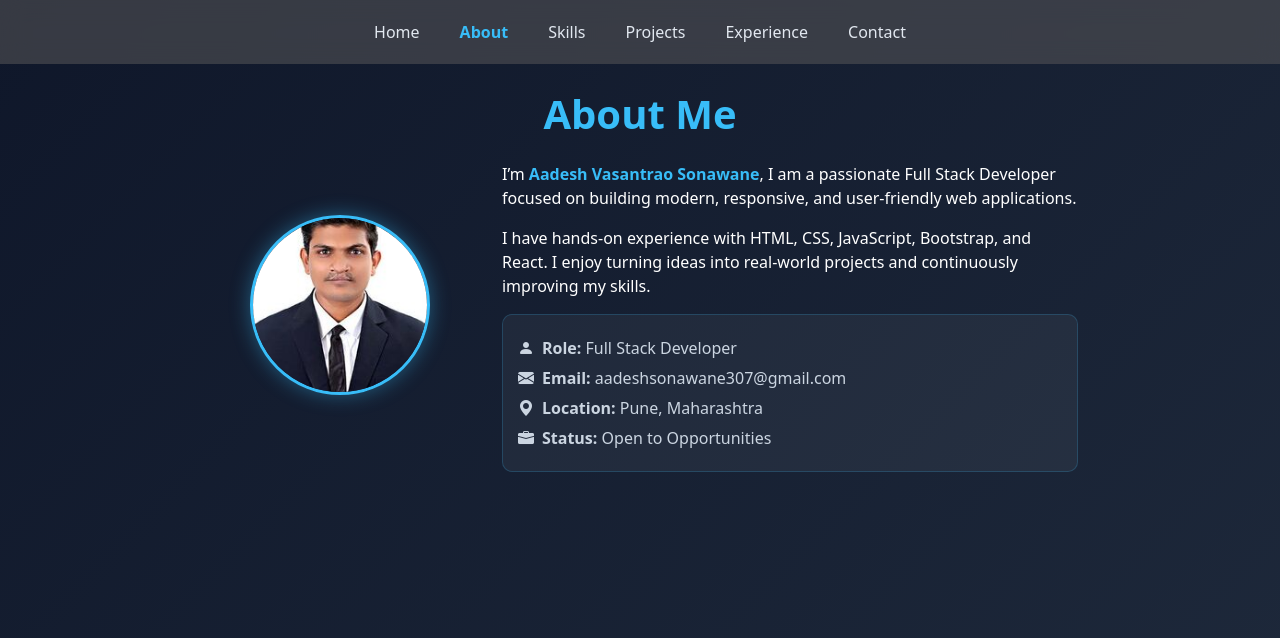
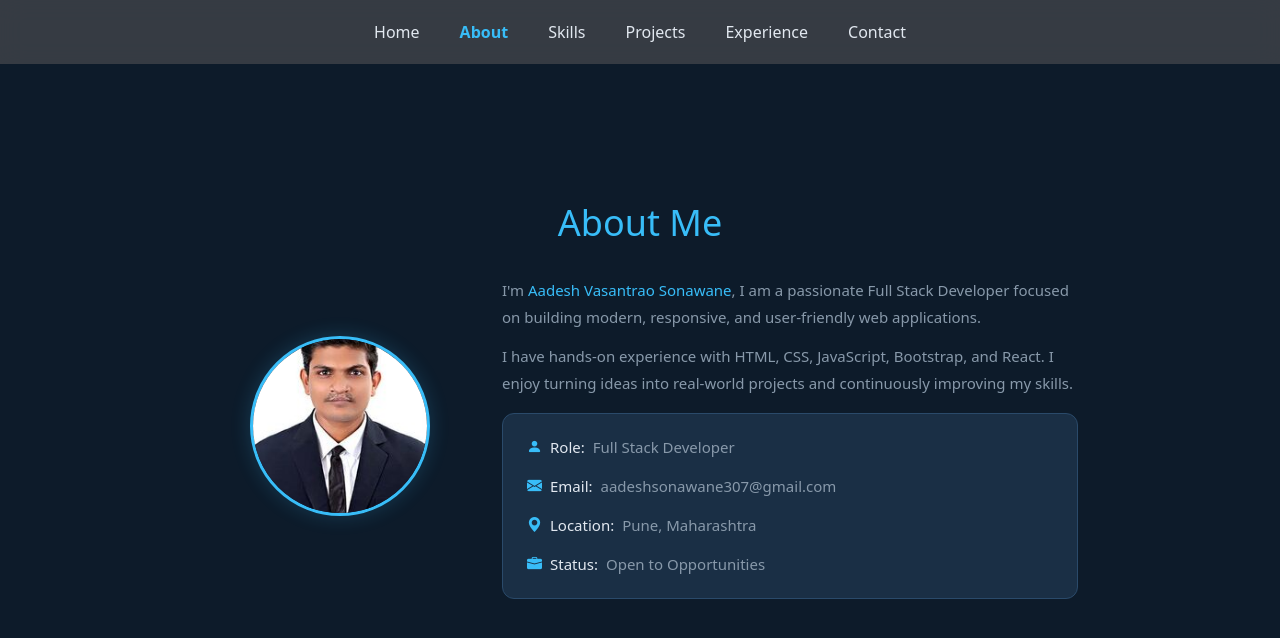
Before and after one commit to Mr-StrangerCoder/Portfolio-react, a React (Vite) app: page /AboutMe in a window 1280 px wide. Shown: the top 638 px of the page. Built offline with nearby package versions, Linux system fonts and the light colour scheme.

Commit message:
UI update in aboutme.jsx

```diff
--- a/src/pages/AboutMe.jsx
+++ b/src/pages/AboutMe.jsx
@@ -20,7 +20,7 @@ const AboutMe = () => {
 
         <h1 className='text-center title'>About Me</h1>
 
-        <div className='row align-items-center mt-4'>
+        <div className='row align-items-center'>
 
           {/* Image */}
           <div className='col-12 col-md-4 text-center mb-4'>
@@ -30,24 +30,35 @@ const AboutMe = () => {
           {/* Content */}
           <div className='col-12 col-md-8'>
             <p>
-              I’m <span className="highlight">{about.name}</span>, {about.description1}
+              I'm <span className="highlight">{about.name}</span>, {about.description1}
             </p>
 
             <p>{about.description2}</p>
 
             {/* Info Box */}
-            <div className="info-box mt-3">
+            <div className="info-box">
 
-              <p><i className="bi bi-person-fill me-2"></i><strong>Role:</strong> {about.role}</p>
+              <p>
+                <i className="bi bi-person-fill"></i>
+                <strong>Role:</strong> {about.role}
+              </p>
 
-              <p><i className="bi bi-envelope-fill me-2"></i><strong>Email:</strong> {about.email}</p>
+              <p>
+                <i className="bi bi-envelope-fill"></i>
+                <strong>Email:</strong> {about.email}
+              </p>
 
-              <p><i className="bi bi-geo-alt-fill me-2"></i><strong>Location:</strong> {about.location}</p>
+              <p>
+                <i className="bi bi-geo-alt-fill"></i>
+                <strong>Location:</strong> {about.location}
+              </p>
 
-              <p><i className="bi bi-briefcase-fill me-2"></i><strong>Status:</strong> {about.availability}</p>
+              <p>
+                <i className="bi bi-briefcase-fill"></i>
+                <strong>Status:</strong> {about.availability}
+              </p>
 
             </div>
-
           </div>
 
         </div>
--- a/src/pages/about.css
+++ b/src/pages/about.css
@@ -1,64 +1,113 @@
-/* Background same as home */
-.about {
-  min-height: 100vh;
-  background: linear-gradient(135deg, #0f172a, #1e293b);
-  color: white;
-  padding: 90px 20px 40px;
+/* ===== Reset ===== */
+* {
+  margin: 0;
+  padding: 0;
+  box-sizing: border-box;
 }
 
-/* Container */
+html, body, #root {
+  height: 100%;
+  overflow: hidden;
+}
+
+/* ===== About Section ===== */
+.about {
+  height: 100vh;
+  width: 100%;
+  display: flex;
+  align-items: center;
+  justify-content: center;
+  background-color: #0d1b2a;
+  padding: 20px;
+  overflow: hidden;
+}
+
 .about-container {
   max-width: 900px;
+  width: 100%;
 }
 
-/* Title */
-.title {
+/* ===== Title ===== */
+.about .title {
+  font-size: 36px;
+  font-weight: 500;
   color: #38bdf8;
-  font-weight: 700;
+  margin-bottom: 32px;
 }
 
-/* Profile Image */
-.profile-img {
+/* ===== Profile Image ===== */
+.about .profile-img {
   width: 180px;
   height: 180px;
+  border-radius: 50%;
   object-fit: cover;
-  border-radius: 50%;
   border: 3px solid #38bdf8;
-  box-shadow: 0 0 20px rgba(56, 189, 248, 0.4);
+  box-shadow: 0 0 20px rgba(56, 189, 248, 0.2);
 }
 
-/* Highlight Name */
-.highlight {
-  color: #38bdf8;
-  font-weight: bold;
+/* ===== Description Text ===== */
+.about .col-12.col-md-8 p {
+  font-size: 15px;
+  color: #8899aa;
+  line-height: 1.8;
+  margin-bottom: 12px;
 }
 
-/* Info Box */
-.info-box {
-  background: rgba(255, 255, 255, 0.05);
-  padding: 15px;
-  border-radius: 10px;
-  border: 1px solid rgba(56, 189, 248, 0.2);
+.about .highlight {
+  color: #38bdf8;
+  font-weight: 500;
 }
 
-.info-box p {
-  margin: 6px 0;
-  color: #cbd5e1;
+/* ===== Info Box ===== */
+.about .info-box {
+  background: #1a2f45;
+  border: 0.5px solid #2a4a6a;
+  border-radius: 12px;
+  padding: 20px 24px;
+  margin-top: 16px;
 }
 
-/* Mobile */
+.about .info-box p {
+  font-size: 14px;
+  color: #8899aa;
+  margin-bottom: 10px;
+  display: flex;
+  align-items: center;
+  gap: 8px;
+}
+
+.about .info-box p:last-child {
+  margin-bottom: 0;
+}
+
+.about .info-box i {
+  color: #38bdf8;
+  font-size: 15px;
+}
+
+.about .info-box strong {
+  color: #e2e8f0;
+  font-weight: 500;
+}
+
+/* ===== Responsive ===== */
 @media (max-width: 768px) {
-
-  .about-container {
-    text-align: center;
+  html, body, #root {
+    overflow: auto;
   }
 
-  .profile-img {
+  .about {
+    height: auto;
+    min-height: 100vh;
+    padding: 40px 20px;
+  }
+
+  .about .title {
+    font-size: 28px;
+  }
+
+  .about .profile-img {
     width: 140px;
     height: 140px;
   }
-
-  .info-box {
-    text-align: left;
-  }
 }
```
